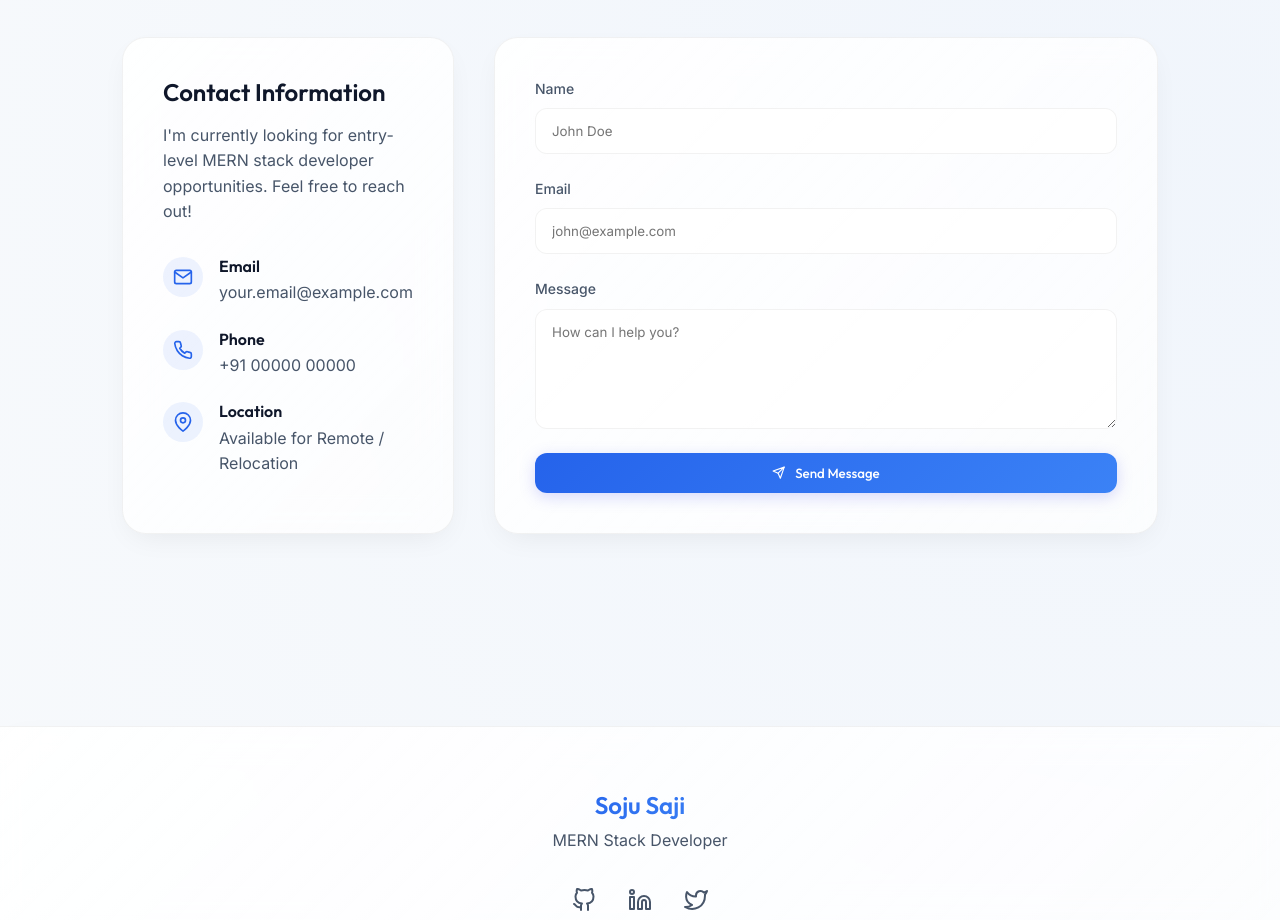
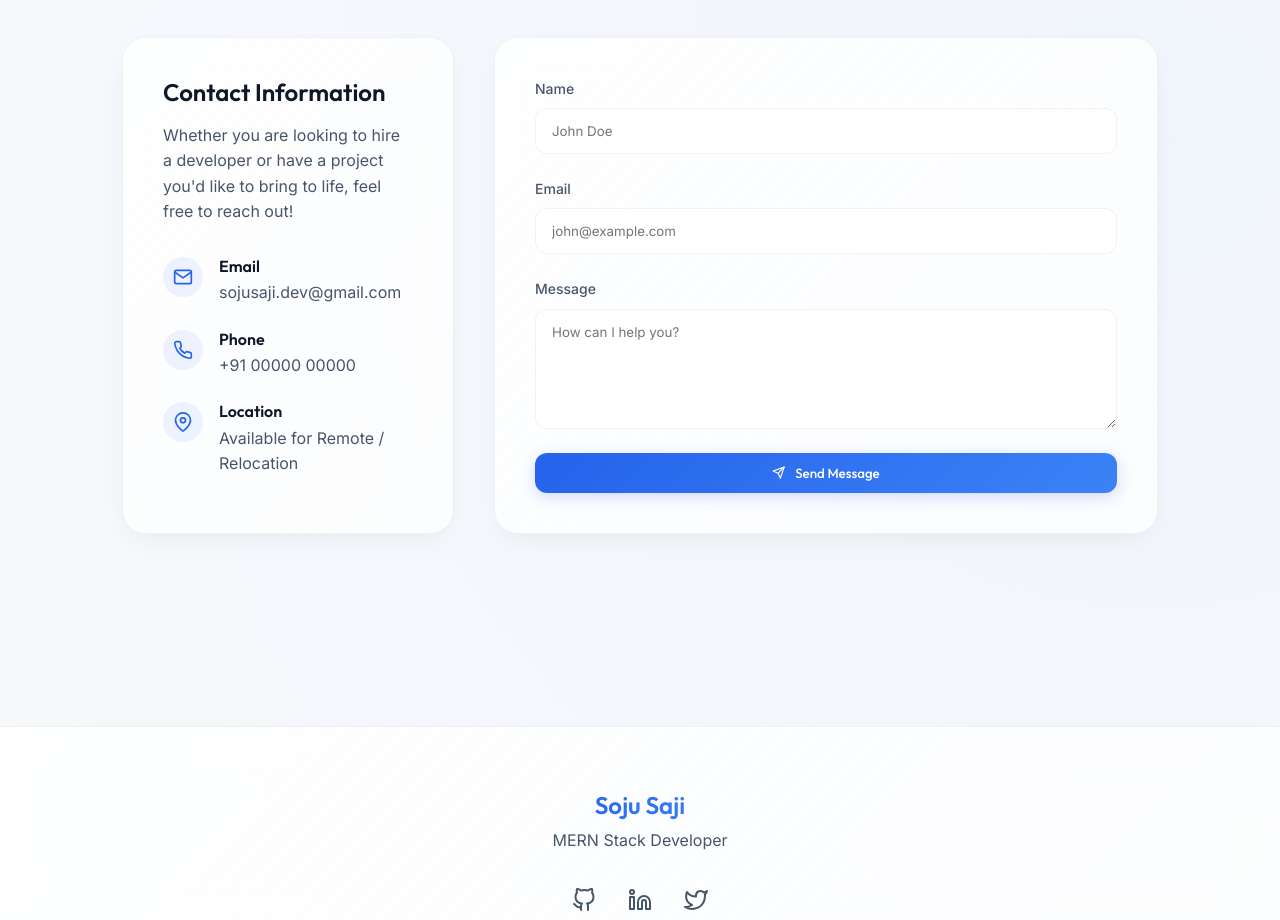
Before and after one commit to Sojusaji/portfolio, a React (Vite) app: page / in a window 1280 px wide. Shown: the part 3620-4540 px from the top of the page. Built offline with nearby package versions, Linux system fonts and the light colour scheme.

Commit message:
feat(contact): implement EmailJS library

```diff
--- a/src/components/Contact.jsx
+++ b/src/components/Contact.jsx
@@ -13,15 +13,17 @@ const Contact = () => {
     setIsSubmitting(true);
     setStatus(null);
 
-    // Placeholder credentials, to be replaced by the user in production
-    // Register at emailjs.com to get these keys
-    emailjs.sendForm('YOUR_SERVICE_ID', 'YOUR_TEMPLATE_ID', formRef.current, 'YOUR_PUBLIC_KEY')
+    const serviceId = import.meta.env.VITE_EMAILJS_SERVICE_ID;
+    const templateId = import.meta.env.VITE_EMAILJS_TEMPLATE_ID;
+    const publicKey = import.meta.env.VITE_EMAILJS_PUBLIC_KEY;
+
+    emailjs.sendForm(serviceId, templateId, formRef.current, publicKey)
       .then((result) => {
-          setStatus('success');
-          formRef.current.reset();
+        setStatus('success');
+        formRef.current.reset();
       }, (error) => {
-          setStatus('error');
-          console.error(error);
+        setStatus('error');
+        console.error(error);
       })
       .finally(() => {
         setIsSubmitting(false);
@@ -39,7 +41,7 @@ const Contact = () => {
           <div className="contact-info glass-panel">
             <h3>Contact Information</h3>
             <p className="text-secondary mb-4">
-              I'm currently looking for entry-level MERN stack developer opportunities. Feel free to reach out!
+              Whether you are looking to hire a developer or have a project you'd like to bring to life, feel free to reach out!
             </p>
 
             <div className="info-items">
@@ -47,7 +49,7 @@ const Contact = () => {
                 <div className="info-icon"><FiMail /></div>
                 <div>
                   <h4>Email</h4>
-                  <a href="mailto:your.email@example.com" className="text-secondary">your.email@example.com</a>
+                  <a href="mailto:sojusaji.dev@gmail.com" className="text-secondary">sojusaji.dev@gmail.com</a>
                 </div>
               </div>
 
```
Also changed, not shown: 1 other file (tests, documents, lock files or other folders).
